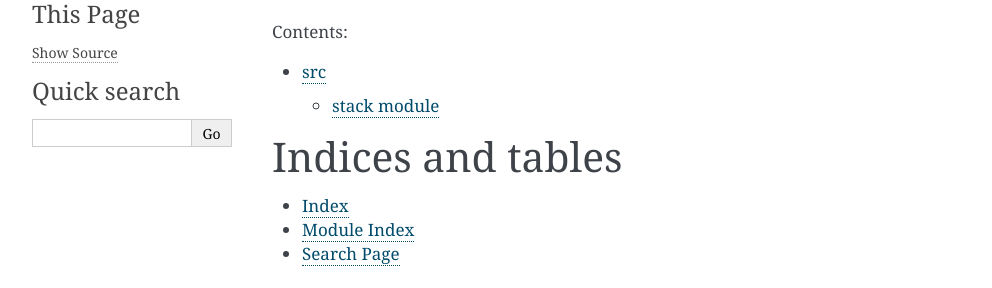
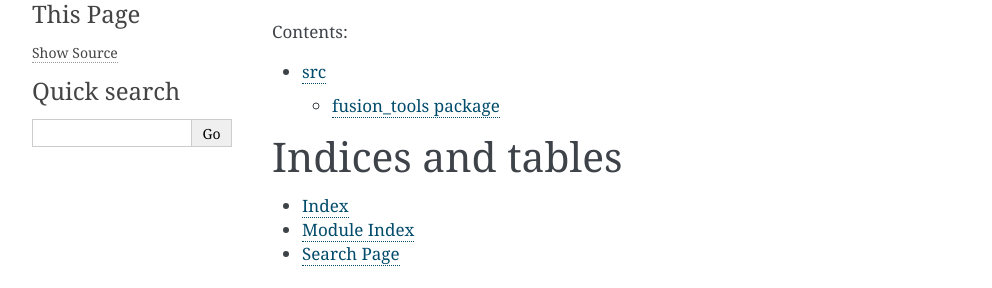
Before and after one commit to spborder/fusion-tools, a Sphinx documentation site: the page built from docs/source/index.rst, in a window 1280 px wide. Shown: the part 150-438 px from the top of the page, without its empty margins (148-1140 px from the left). Built offline with Sphinx 7.4.7, drawn with Linux system fonts in a browser that asks for light colours.

Commit message:
updating sphinx

```diff
--- a/docs/source/conf.py
+++ b/docs/source/conf.py
@@ -20,7 +20,8 @@
 
 extensions = [
     'sphinx.ext.autodoc',
-    'sphinx.ext.napoleon'
+    'sphinx.ext.napoleon',
+    'sphinx.ext.coverage'
 ]
 
 templates_path = ['_templates']
--- a/docs/source/modules.rst
+++ b/docs/source/modules.rst
@@ -4,4 +4,4 @@
 .. toctree::
    :maxdepth: 4
 
-   stack
+   fusion_tools
```
Also changed, not shown: docs/source/stack.rst (deleted, +0 -7 lines).
